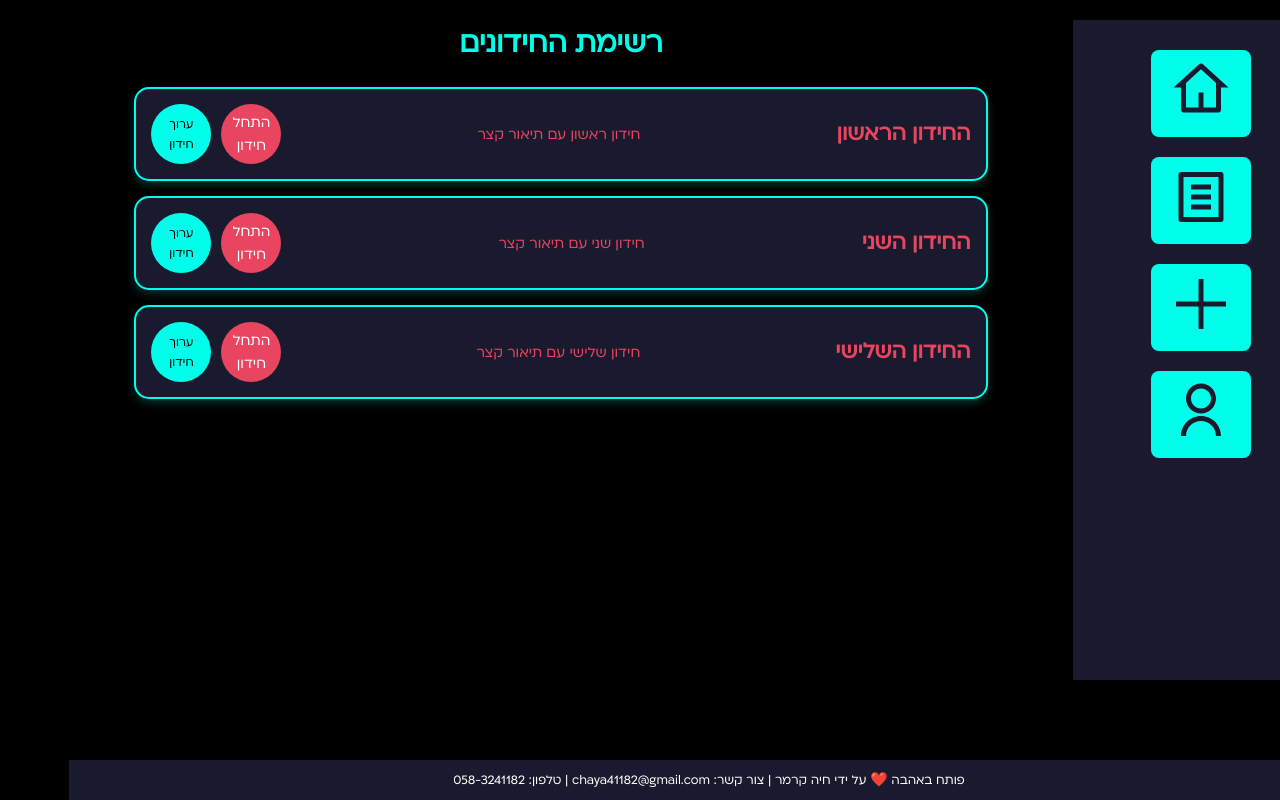
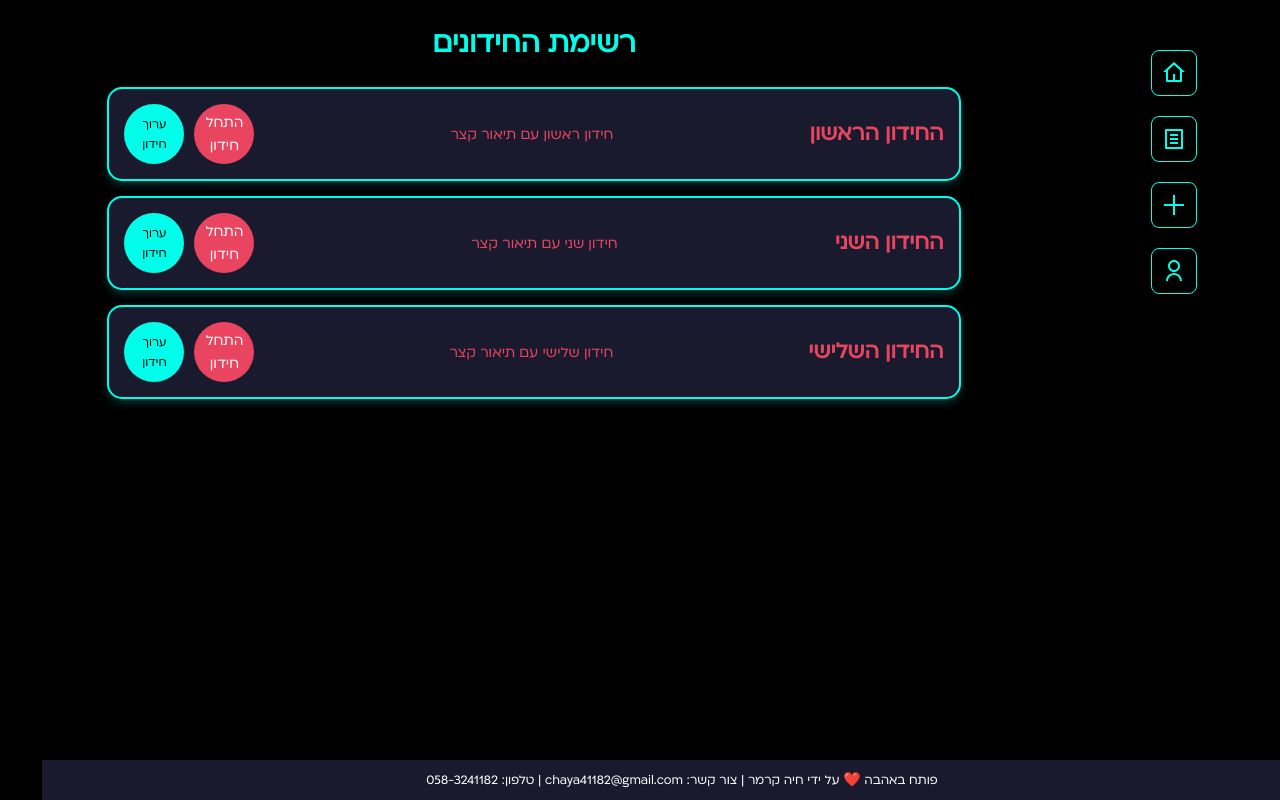
Before and after one commit to ChayaCodes/trivia-quiz-client, a React (Create React App) app in the folder client/: page /quizzes in a window 1280 px wide. Shown: the top 800 px of the page. Built offline with nearby package versions, Linux system fonts and the light colour scheme.

Commit message:
Redesign navigation buttons

```diff
--- a/client/src/components/Sidebar/Sidebar.css
+++ b/client/src/components/Sidebar/Sidebar.css
@@ -2,7 +2,6 @@
     left: 0;
     top: 0;
     height: 100%;
-    background-color: #1a1a2e;
     display: flex;
     flex-direction: column;
     align-items: center;
@@ -11,18 +10,23 @@
 
 .nav-button {
     margin: 10px 0;
-    padding: 10px 20px;
-    background-color: #00ffea;
-    color: #1a1a2e;
+    padding: 10px 10px;
+    background-color: #000000;
+    color: #00ffea;
     text-decoration: none;
+    border: 1px solid;
+    border-color: #00ffea;
     border-radius: 8px;
     transition: background-color 0.3s, transform 0.3s;
     font-family: 'CustomFont', sans-serif;
-    width: 60px;
+    width: 24px;
+    height: 24px;
 }
 
 .nav-button:hover {
-    background-color: #e94560;
-    color: #ffffff;
-    transform: scale(1.05);
+    background-color: #00ffea;
+    border: 1px solid;
+    border-color: #000000;
+    color: #000000;
+    transform: translate;
 }
```
